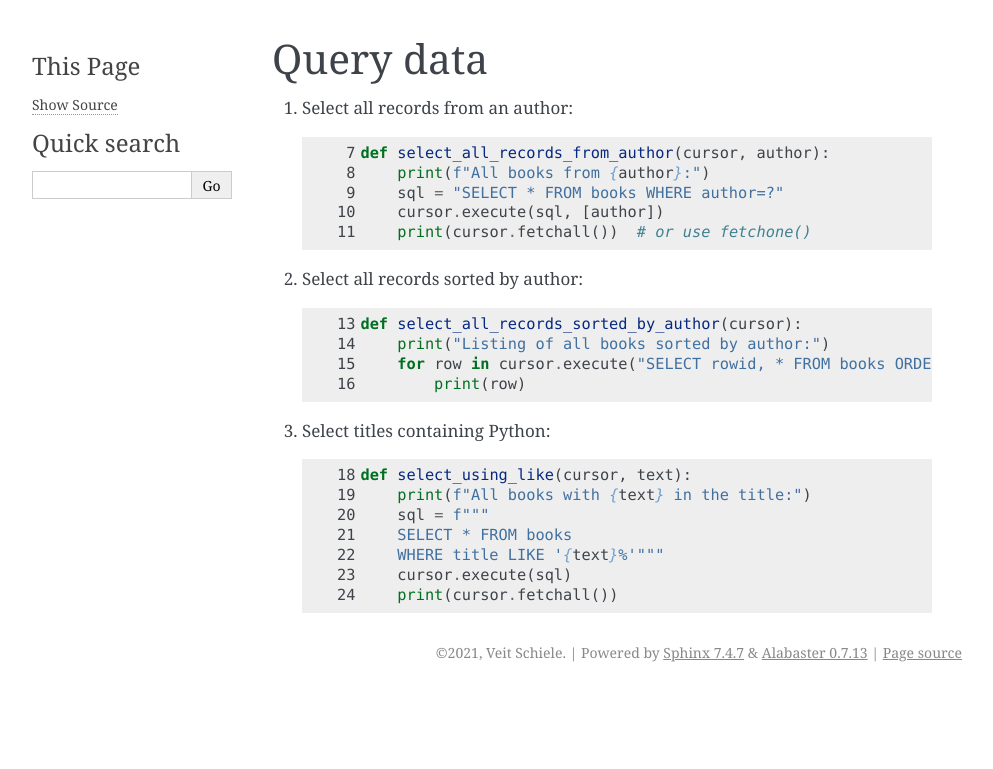
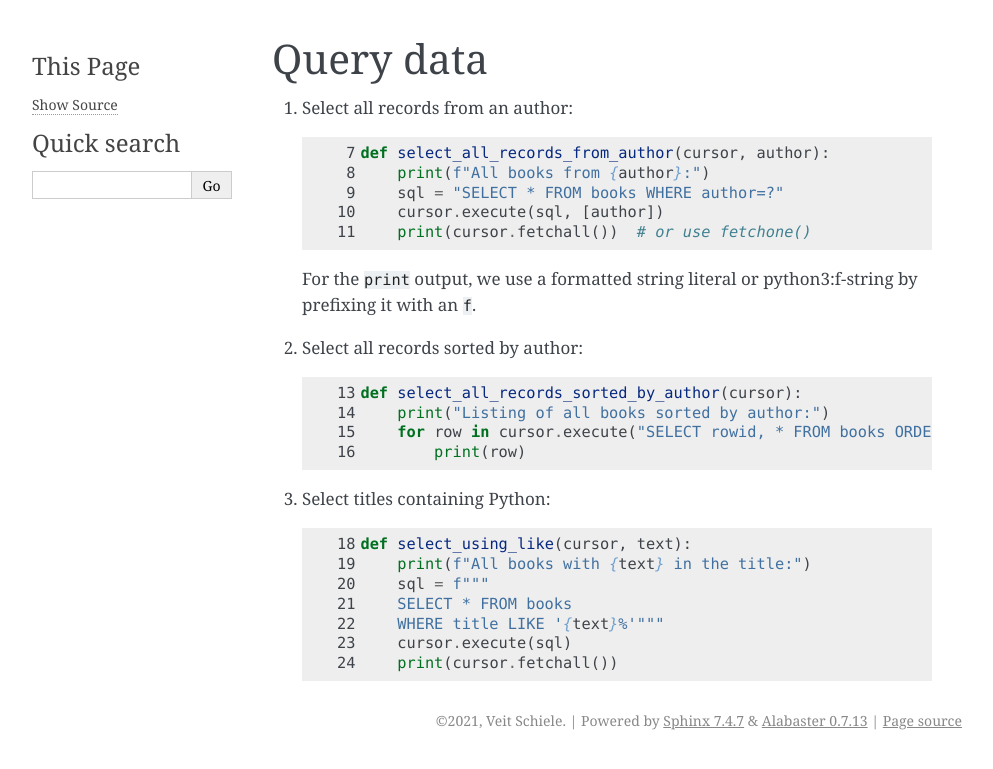
Before and after one commit to veit/python-basics-tutorial, a Sphinx documentation site: the page built from docs/save-data/query-data.rst, in a window 1280 px wide. Shown: the top 769 px of the page, without its empty margins (148-1141 px from the left). Built offline with Sphinx 7.4.7, drawn with Linux system fonts in a browser that asks for light colours; pages that are not in the unit, such as notebooks, are missing from menus.

Commit message:
Add hint to f-string

```diff
--- a/docs/save-data/query-data.rst
+++ b/docs/save-data/query-data.rst
@@ -7,6 +7,9 @@ Query data
       :language: python
       :lines: 7-11
       :lineno-start: 7
+
+   For the ``print`` output, we use a formatted string literal or
+   :term:`python3:f-string` by prefixing it with an ``f``.
 
 #. Select all records sorted by author:
 
```
